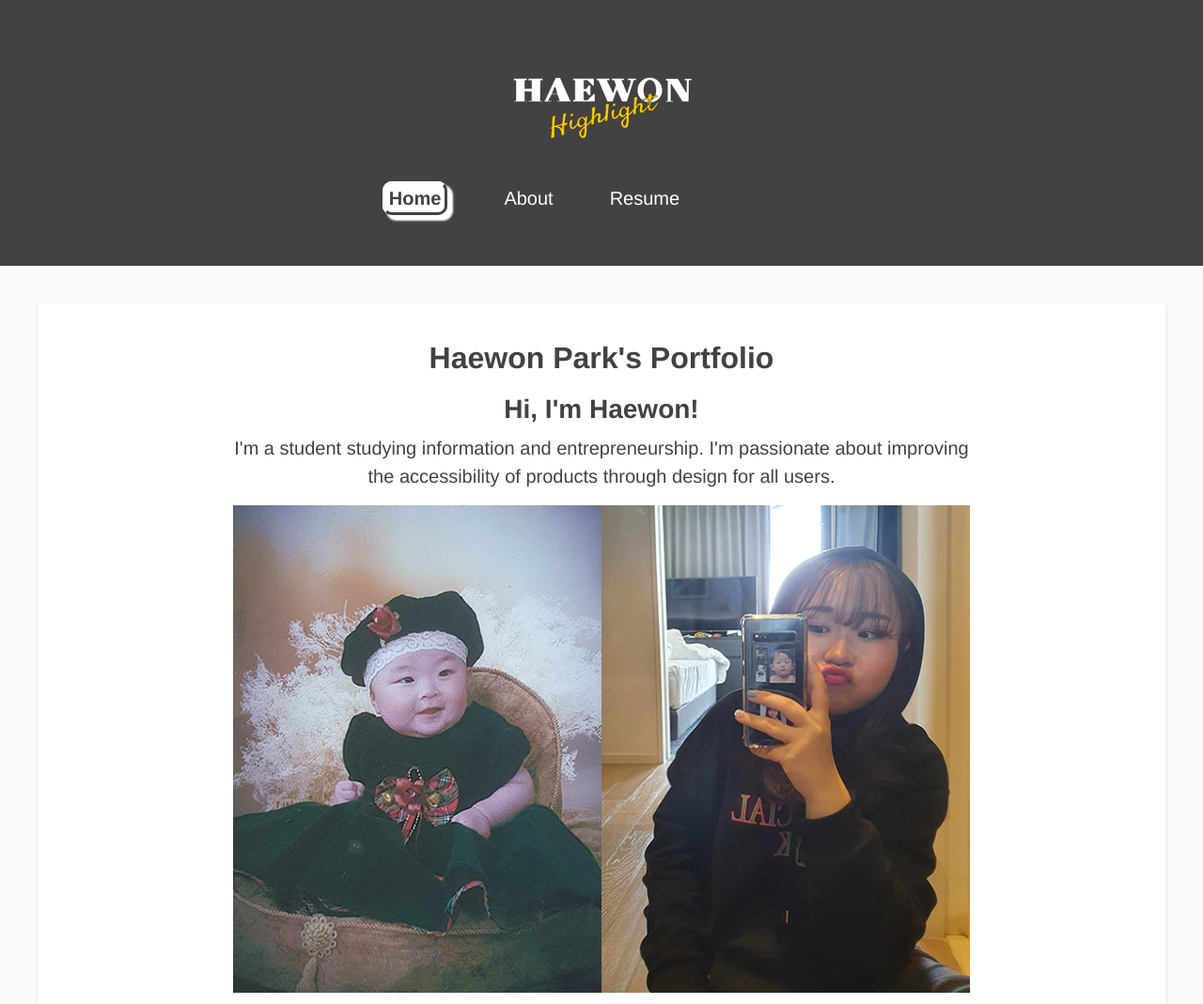
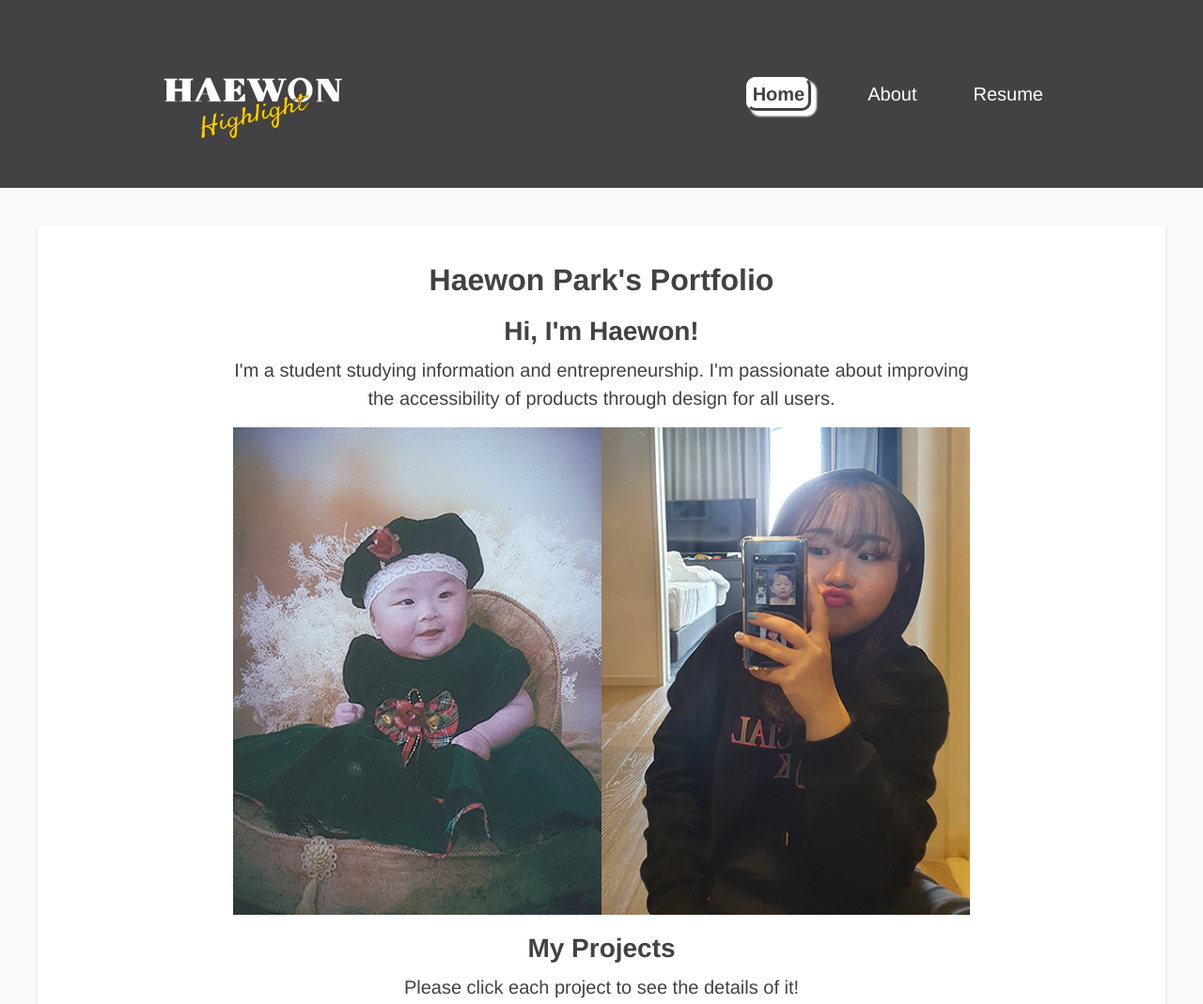
Before and after one commit to Haeonisus/web, a plain HTML site: page index.html in a window 1280 px wide. Shown: the top 1069 px of the page at 94% size. Drawn offline with Linux system fonts and the light colour scheme.

Commit message:
Add files via upload

```diff
--- a/css/style.css
+++ b/css/style.css
@@ -586,6 +586,10 @@ footer div {
 }
 
 @media screen and (min-width: 768px) {
+  header {
+    padding: 0px 20px;
+    flex-direction: row;
+  }
 
   nav a {
     font-size: 20px;
```
